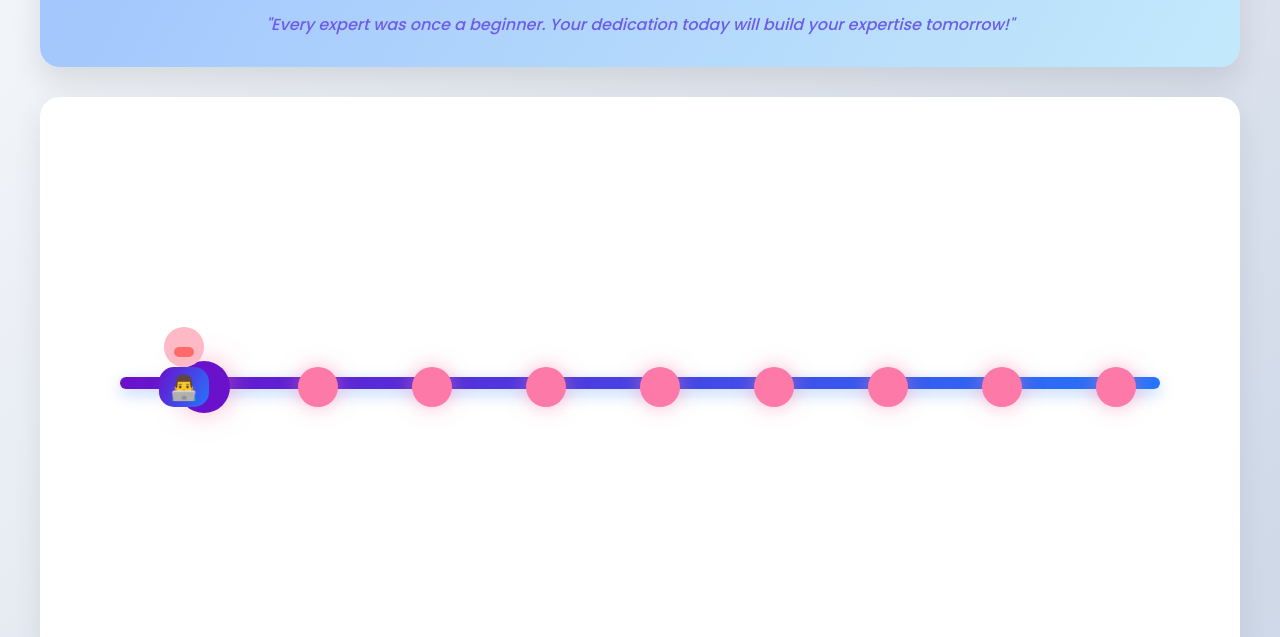
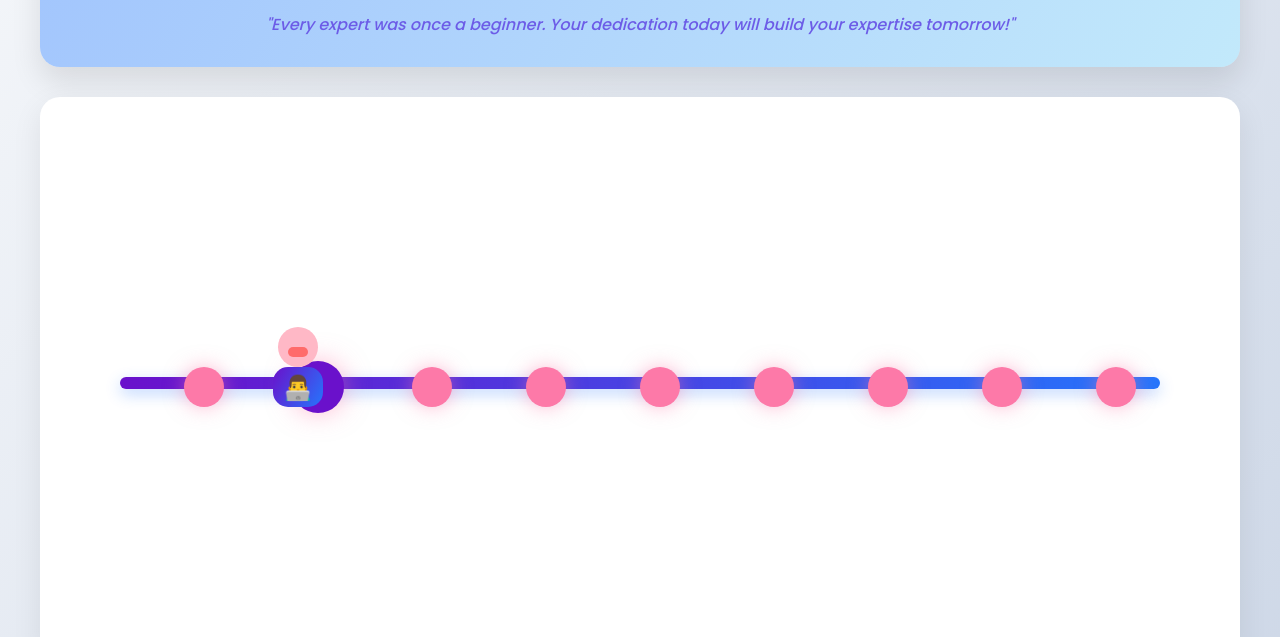
Before and after one commit to veera-crt/Cybersecurity-Roadmap, a plain HTML site: page index.html in a window 1280 px wide. Shown: the part 161-798 px from the top of the page. Drawn offline with Linux system fonts and the light colour scheme.

Commit message:
Update index.html

```diff
--- a/index.html
+++ b/index.html
@@ -472,7 +472,7 @@
         ];
 
         // Start from 0
-        let currentMilestone = 0;
+        let currentMilestone = 1;
         const totalMilestones = milestones.length - 1;
 
         // Set initial position
```
